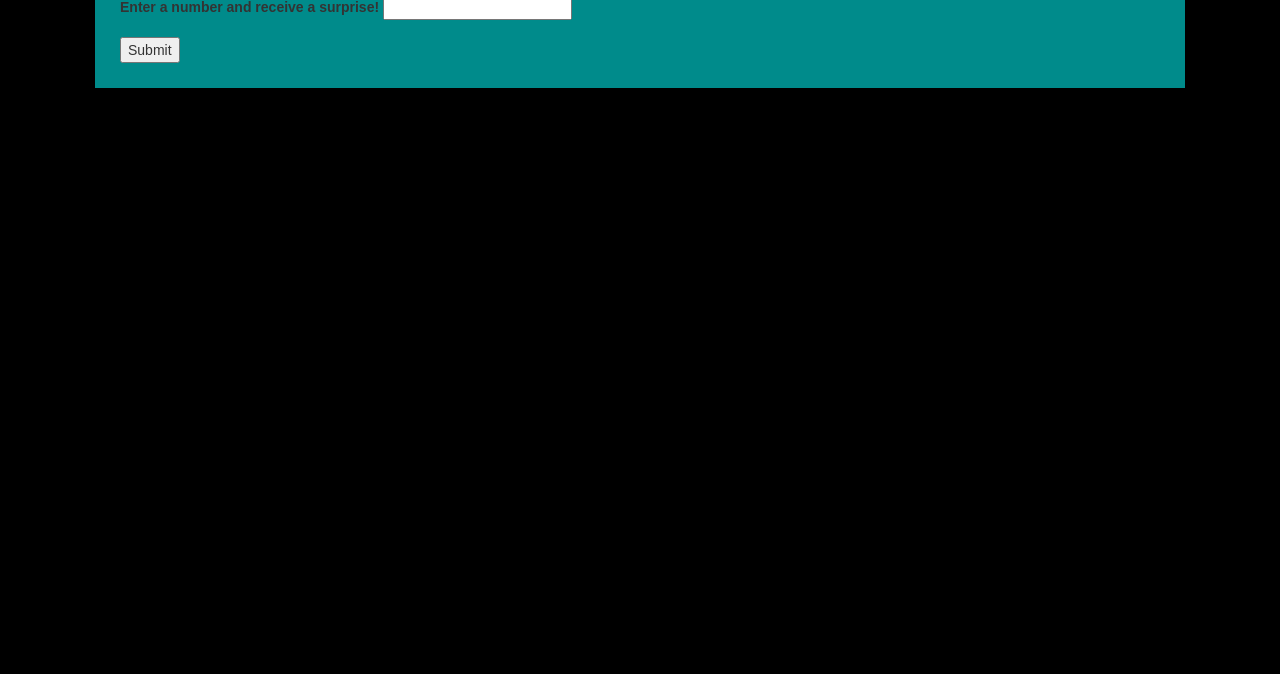
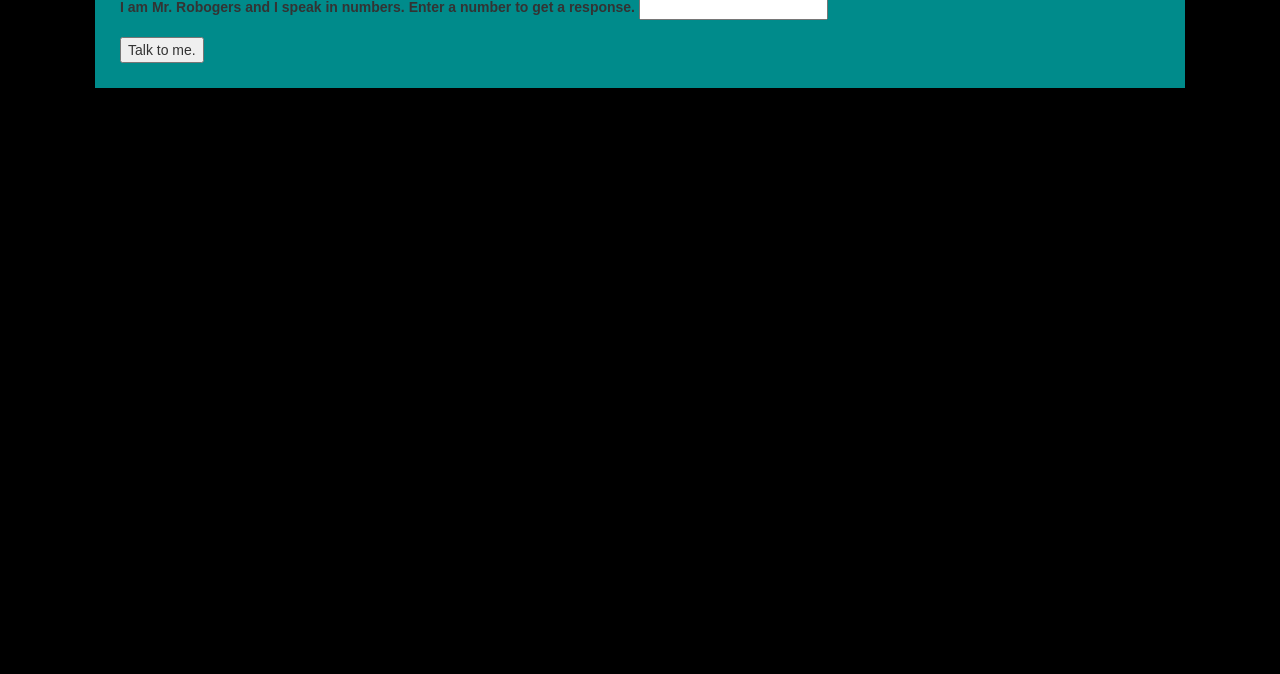
Before and after one commit to JoseyKinnaman/MrRobogersNeighborhood, a plain HTML site: page index.html in a window 1280 px wide. Shown: the part 126-800 px from the top of the page. Drawn offline with Linux system fonts and the light colour scheme.

Commit message:
Add README.MD content.

```diff
--- a/index.html
+++ b/index.html
@@ -16,12 +16,13 @@
         <form id="beep">
           <div class="form-group">
             <label for="userInput"
-              >Enter a number and receive a surprise!</label
+              >I am Mr. Robogers and I speak in numbers. Enter a number to get a
+              response.</label
             >
             <input id="numberInput" type="number" />
           </div>
 
-          <button type="submit" class="btn-classic">Submit</button>
+          <button type="submit" class="btn-classic">Talk to me.</button>
         </form>
 
         <div id="result"></div>
```
Also changed, not shown: 2 other files.
